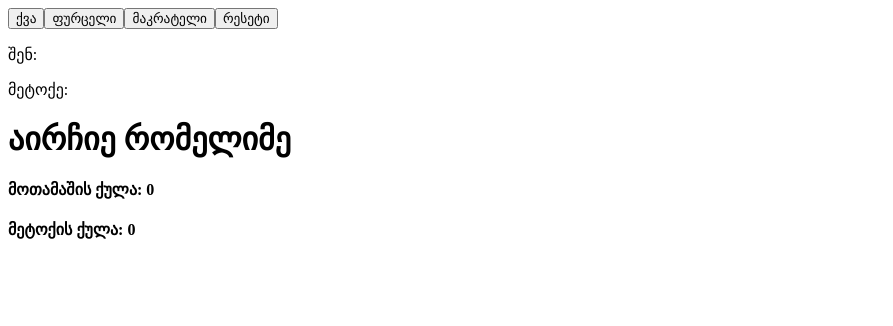
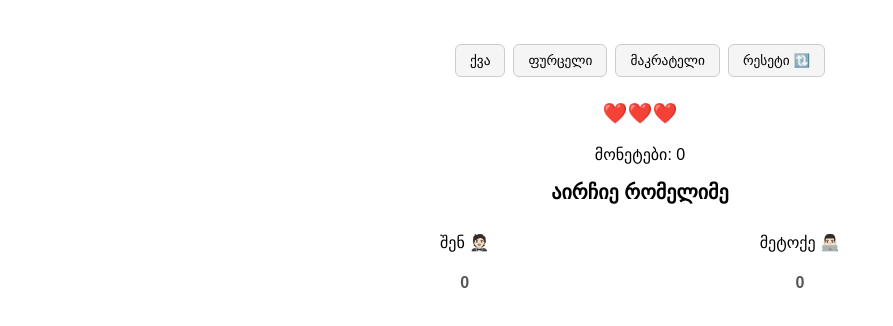
Before and after one commit to 5716/game, an Angular app: page / in a window 1280 px wide. Shown: the top 326 px of the page, without its empty margins (0-893 px from the left). Built offline with nearby package versions, Linux system fonts and the light colour scheme.

Commit message:
changed css styles with a minor changes, added in-game currency and health-respawn element

```diff
--- a/src/app/app.ts
+++ b/src/app/app.ts
@@ -4,16 +4,43 @@ import { Component, signal, computed } from '@angular/core';
   selector: 'app-root',
   standalone: true,
   template: `
-    @if (!tournamentOver()) {
-      <button (click)="play('ქვა')">ქვა</button>
-      <button (click)="play('ფურცელი')">ფურცელი</button>
-      <button (click)="play('მაკრატელი')">მაკრატელი</button>
+    <div class="container">
+      @if (!tournamentOver() && lives() > 0) {
+        <button (click)="play('ქვა 👌🏼')">ქვა</button>
+        <button (click)="play('ფურცელი 🖐🏼')">ფურცელი</button>
+        <button (click)="play('მაკრატელი ✌🏼')">მაკრატელი</button>
       }
-    <button (click)="reset()">რესეტი</button>
+      <button (click)="reset()">რესეტი 🔃</button>
 
-    <p>შენ: {{ player() }}</p>
-    <p>მეტოქე: {{ computer() }}</p>
+      <p class="hearts">
+        @for (h of heartsArray(); track $index) {
+          <span>❤️</span>
+        }
+        @if (lives() === 0) {
+          <span>გული აღარ გაქვს</span>
+        }
+      </p>
+
+      <p>მონეტები: {{ coins() }}</p>
+
+      @if (lives() === 0) {
+        <button (click)="buyHeart()">იყიდე გული (3 💰)</button>
+      }
+
       <h1>{{ result() }}</h1>
+
+      <div class="leaderboard">
+        <div class="leaderboard-side">
+          <p class="name">შენ 🤵🏻</p>
+          <p>{{ player() }}</p>
+          <h4 class="score">{{ playerScore() }}</h4>
+        </div>
+        <div class="leaderboard-side">
+          <p class="name">მეტოქე 👨🏻‍💻</p>
+          <p>{{ computer() }}</p>
+          <h4 class="score">{{ computerScore() }}</h4>
+        </div>
+      </div>
 
       <p>
         @for (r of history(); track $index) {
@@ -29,9 +56,6 @@ import { Component, signal, computed } from '@angular/core';
         }
       </p>
 
-    <h4>მოთამაშის ქულა: {{ playerScore() }}</h4>
-    <h4>მეტოქის ქულა: {{ computerScore() }}</h4>
-
       @if (drawCount() > 0) {
         <h5>ნიჩიების რაოდენობა: {{ drawCount() }}</h5>
       }
@@ -45,9 +69,12 @@ import { Component, signal, computed } from '@angular/core';
       @if (tournamentOver()) {
         <h2>
           ტურნირი დასრულდა!
-        {{ playerScore() > computerScore() ? 'შენ გაიმარჯვე ტურნირში 🏆' : 'შენ წააგე ტურნირი 😢' }}
+          {{
+            playerScore() > computerScore() ? 'შენ გაიმარჯვე ტურნირში 🏆' : 'შენ წააგე ტურნირი 😢'
+          }}
         </h2>
       }
+    </div>
   `,
 })
 export class App {
@@ -59,6 +86,11 @@ export class App {
   drawCount = signal(0);
 
   history = signal<(boolean | null)[]>([]);
+
+  lives = signal(3);
+  coins = signal(0);
+
+  heartsArray = computed(() => Array(this.lives()));
 
   tournamentOver = computed(() => this.playerScore() >= 50 || this.computerScore() >= 50);
 
@@ -79,25 +111,34 @@ export class App {
   });
 
   play(choice: string) {
-    if (this.tournamentOver()) return;
+    if (this.tournamentOver() || this.lives() <= 0) return;
 
-    const options = ['ქვა', 'ფურცელი', 'მაკრატელი'];
+    const options = ['ქვა 👌🏼', 'ფურცელი 🖐🏼', 'მაკრატელი ✌🏼'];
     this.player.set(choice);
     this.computer.set(options[Math.floor(Math.random() * options.length)]);
 
     if (this.result() == 'შენ გაიმარჯვე 👍🏻') {
       this.playerScore.update((value) => value + 5);
       this.history.update((h) => [...h, true]);
+      this.coins.update((v) => v + 1);
     }
     if (this.result() == 'შენ წააგე 👎🏻') {
       this.computerScore.update((value) => value + 5);
       this.history.update((h) => [...h, false]);
+      this.lives.update((v) => v - 1);
     }
     if (this.result() == 'ნიჩია 🙌🏻') {
       this.playerScore.update((value) => value + 1);
       this.computerScore.update((value) => value + 1);
       this.drawCount.update((value) => value + 1);
       this.history.update((h) => [...h, null]);
+    }
+  }
+
+  buyHeart() {
+    if (this.coins() >= 3) {
+      this.coins.update((v) => v - 3);
+      this.lives.update((v) => v + 1);
     }
   }
 
@@ -108,5 +149,7 @@ export class App {
     this.computerScore.set(0);
     this.drawCount.set(0);
     this.history.set([]);
+    this.lives.set(3);
+    this.coins.set(0);
   }
 }
--- a/src/styles.css
+++ b/src/styles.css
@@ -1 +1,37 @@
-/* You can add global styles to this file, and also import other style files */
+body {
+  font-family: sans-serif;
+}
+.container {
+  max-width: 400px;
+  margin: 40px auto;
+  text-align: center;
+}
+button {
+  padding: 8px 14px;
+  margin: 4px;
+  border: 1px solid #ccc;
+  border-radius: 6px;
+  background: #f5f5f5;
+  cursor: pointer;
+}
+button:hover {
+  background: #eaeaea;
+}
+h1 {
+  font-size: 20px;
+}
+.score {
+  color: #555;
+}
+.hearts {
+  font-size: 20px;
+}
+
+.leaderboard {
+  display: flex;
+  justify-content: space-between;
+  gap: 20px;
+}
+.leaderboard-side {
+  text-align: center;
+}
```
Lines whose indentation alone changed are shown as unchanged.
